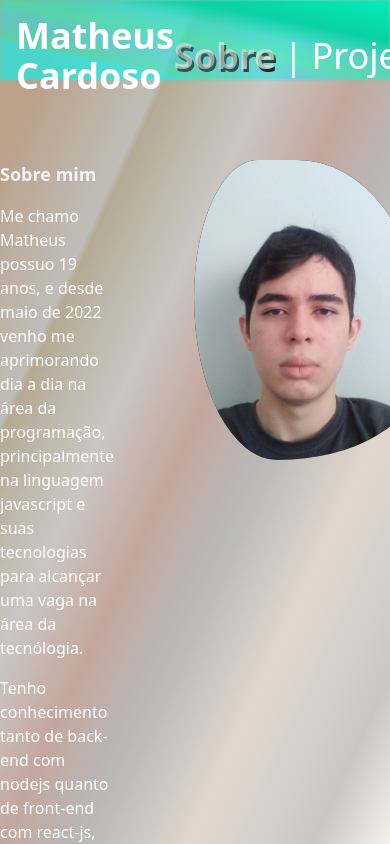
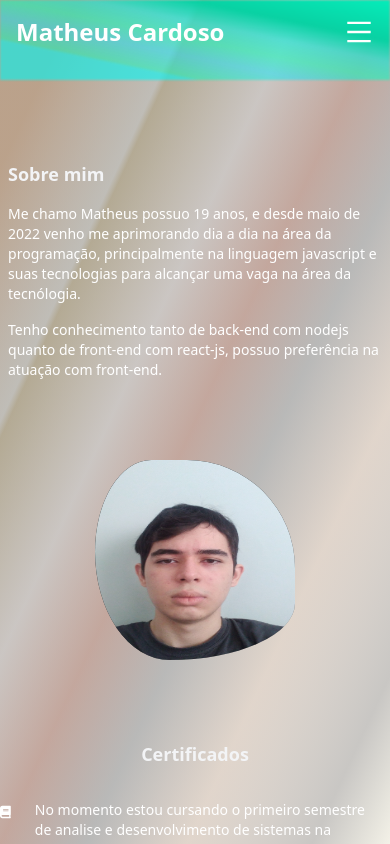
Before and after one commit to MatheusCardosoc0/Portifolio2.0, a Next.js app: page /components/About in a window 390 px wide. Built offline with nearby package versions, Linux system fonts and the light colour scheme.

Commit message:
deixando o site responsivo

```diff
--- a/src/Layaut/Navbar.tsx
+++ b/src/Layaut/Navbar.tsx
@@ -1,6 +1,8 @@
 import { motion } from "framer-motion"
+import { useState } from "react"
 import LinksElement from "../assets/LinksElement"
 import { navVariants } from "../utils/motion"
+import { AiOutlineClose, AiOutlineMenu } from 'react-icons/ai'
 
 interface NavbarProps {
   pageCurrent: string
@@ -8,6 +10,9 @@ interface NavbarProps {
 }
 
 const Navbar = ({ pageCurrent, setPageCurrent }: NavbarProps) => {
+
+  const [showMenu, setShowMenu] = useState<boolean>(false)
+
   return (
     <section className="w-full lg:max-w-[1248px] fixed top-0 z-10">
 
@@ -19,34 +24,52 @@ const Navbar = ({ pageCurrent, setPageCurrent }: NavbarProps) => {
 
 
       <motion.div variants={navVariants}
-        className="text-4xl text-white flex justify-between p-4 items-center"
+        className=" text-white flex justify-between p-4 "
         initial="hidden"
         whileInView={"show"}
         viewport={{ once: false, amount: 0.25 }}>
 
 
 
-        <h1 className="font-bold">Matheus Cardoso</h1>
+        <h1 className="font-bold md:text-4xl text-2xl">Matheus Cardoso</h1>
 
-        <div>
-          <ul className="flex gap-2">
+        <div className={` ${showMenu && 'bg-teal-500/40 fixed h-[1800px] top-0 left-0 w-full'}
+         md:h-[initial] md:w-[initial] md:top-[initial] md:left-[initial] md:static md:bg-transparent`}>
+
+          {showMenu &&
+            <button className="p-2 relative md:hidden" onClick={(e) => setShowMenu(false)}>
+              <AiOutlineClose className="text-8xl" />
+            </button>}
+
+
+          <ul className={`md:flex flex-col md:flex-row gap-20 md:gap-4 text-5xl ${showMenu ? 'flex' : 'hidden'} md:relative
+           fixed left-1/2 top-1/2 -translate-x-1/2 -translate-y-1/2 md:text-3xl `}>
             <li onClick={() => setPageCurrent('1')}>
               <LinksElement href="/components/About" text="Sobre"
                 Activate={pageCurrent == '1' && true} />
             </li>
-            |
+            <b className="hidden md:flex"> |</b>
             <li onClick={() => setPageCurrent('2')}>
               <LinksElement href="/components/Projects" text="Projetos"
                 Activate={pageCurrent == '2' && true} />
             </li>
-            |
+            <b className="hidden md:flex"> |</b>
             <li onClick={() => setPageCurrent('3')}>
               <LinksElement href="/components/Habilities" text="Histórico"
                 Activate={pageCurrent == '3' && true} />
             </li>
           </ul>
+
+
         </div>
+
+        <button className=" relative md:hidden" onClick={(e) => setShowMenu(true)}>
+          <AiOutlineMenu className="text-3xl" />
+        </button>
+
       </motion.div>
+
+
     </section>
   )
 }
--- a/src/assets/CustomText.tsx
+++ b/src/assets/CustomText.tsx
@@ -11,7 +11,7 @@ export const TypingTitle = ({ styleText, text }: CustomTextProps) => (
     variants={textContainer}
     initial="hidden"
     whileInView={"show"}
-    className={`text-lg sm:text-4xl text-gray-100 font-bold ${styleText}`}>
+    className={`text-lg px-2 sm:text-4xl text-gray-100 font-bold ${styleText}`}>
     {Array.from(text).map((letter, index) => (
       <motion.span variants={textVariant2} key={index}>
         {letter === '' ? '\u80A4' : letter}
@@ -26,7 +26,7 @@ export const TypingText = ({ text, styleText }: CustomTextProps) => (
     variants={textVariant2}
     initial="hidden"
     whileInView={"show"}
-    className={`font-normal text-base  md:text-xl text-white ${styleText}`}>
+    className={`font-normal text-sm px-2  md:text-xl text-white ${styleText}`}>
     {Array.from(text).map((letter, index) => (
       <motion.span variants={textVariant2} key={index}>
         {letter === '' ? '\u80A4' : letter}
--- a/src/assets/ElementHistory.tsx
+++ b/src/assets/ElementHistory.tsx
@@ -9,7 +9,7 @@ interface ElementHistoryProps{
 
 const ElementHistory = ({text}:ElementHistoryProps) => {
   return (
-    <div className='w-[24rem] mx-auto flex items-center flex-col mb-2'>
+    <div className='md:w-[32rem] mx-auto flex items-center flex-col mb-2'>
       <TypingText text={text}
         styleText='' />
 
--- a/src/pages/components/About.tsx
+++ b/src/pages/components/About.tsx
@@ -6,13 +6,13 @@ import { FaBook, FaBookOpen } from 'react-icons/fa'
 
 const About = () => {
   return (
-    <section className='section gradient-02 overflow-x-hidden overflow-y-scroll'>
+    <section className='section gradient-02  '>
 
 
 
 
-      <div className=' flex gap-20 justify-around'>
-        <div className='flex flex-col gap-4 w-[30rem]'>
+      <div className=' flex gap-20 flex-col md:flex-row md:justify-around'>
+        <div className='flex flex-col gap-4 md:w-[30rem]'>
           <TypingTitle text='Sobre mim' />
 
           <TypingText text='Me chamo Matheus possuo 19 anos, e desde maio de 2022 venho me aprimorando dia a dia na área da programação, principalmente na linguagem javascript e suas tecnologias para alcançar uma vaga na área da tecnólogia.' />
@@ -20,7 +20,8 @@ const About = () => {
           <TypingText text='Tenho conhecimento tanto de back-end com nodejs quanto de front-end com react-js, possuo preferência na atuação com front-end.' />
         </div>
 
-        <motion.img src='/profile.jpg' className='rounded-full photo-effect'
+        <motion.img src='/profile.jpg'
+          className='rounded-full photo-effect md:w-[300px] md:h-[300px] w-[200px] h-[200px] mx-auto md:mx-[initial]'
           variants={zoomIn(0.25, 1)}
           initial="hidden"
           whileInView={"show"} />
@@ -32,12 +33,12 @@ const About = () => {
       <div className='flex flex-col gap-8 mt-20'>
         <TypingTitle text='Certificados' styleText='text-center' />
 
-        <motion.div className='flex gap-4 w-[50rem] mx-auto'
+        <motion.div className='flex gap-4 lg:w-[50rem] mx-auto'
           variants={fadeIn('up', 'tween', 0.25, 1)}
           initial="hidden"
           whileInView={"show"}>
 
-          <FaBook className='text-white text-4xl' />
+          <FaBook className='text-white text-2xl md:text-4xl' />
           <TypingText text='No momento estou cursando o primeiro semestre de analise e desenvolvimento de sistemas na universidade uninter.' />
         </motion.div>
       </div>
@@ -45,7 +46,7 @@ const About = () => {
       <div className='flex flex-col gap-8 mt-20'>
         <TypingTitle text='Habilidades' styleText='text-center' />
 
-        <motion.div className='flex gap-4 w-[50rem] mx-auto flex-col'
+        <motion.div className='flex gap-4 e-full lg:w-[50rem] mx-auto flex-col'
           variants={fadeIn('up', 'tween', 0.25, 1)}
           initial="hidden"
           whileInView={"show"}>
@@ -53,32 +54,32 @@ const About = () => {
 
 
           <div className='flex gap-3 items-center'>
-            <FaBookOpen className='text-white text-4xl inline' />
-            <b className='text-2xl text-white'>Linguagens:</b>
+            <FaBookOpen className='text-white text-2xl md:text-4xl inline' />
+            <b className='md:text-2xl text-white'>Linguagens:</b>
             <TypingText text=' javascript, html, css.' styleText='inline' />
           </div>
 
           <div className='flex gap-3 items-center'>
-            <FaBookOpen className='text-white text-4xl inline' />
-            <b className='text-2xl text-white'>Frameworks:</b>
+            <FaBookOpen className='text-white text-2xl md:text-4xl inline' />
+            <b className='md:text-2xl text-white'>Frameworks:</b>
             <TypingText text='react-js, node-js, next-js, tailwindcss.' styleText='inline' />
           </div>
 
           <div className='flex gap-3 items-center'>
-            <FaBookOpen className='text-white text-4xl inline' />
-            <b className='text-2xl text-white'>Bibliotecas:</b>
+            <FaBookOpen className='text-white text-2xl md:text-4xl inline' />
+            <b className='md:text-2xl text-white'>Bibliotecas:</b>
             <TypingText text='context-api, framer-motion .' styleText='inline' />
           </div>
 
           <div className='flex gap-3 items-center'>
-            <FaBookOpen className='text-white text-4xl inline' />
-            <b className='text-2xl text-white'>Habilidades pessoais:</b>
+            <FaBookOpen className='text-white text-2xl md:text-4xl inline' />
+            <b className='md:text-2xl text-white'>Habilidades pessoais:</b>
             <TypingText text='Bom auto-controle, gostar de aprender coisas novas.' styleText='inline' />
           </div>
 
           <div className='flex gap-3 items-center'>
-            <FaBookOpen className='text-white text-4xl inline' />
-            <b className='text-2xl text-white'>Outros:</b>
+            <FaBookOpen className='text-white text-2xl md:text-4xl inline' />
+            <b className='md:text-2xl text-white'>Outros:</b>
             <TypingText text='Prisma ORM, Rest-api, sanity.io .' styleText='inline' />
           </div>
 
--- a/src/pages/components/Habilities.tsx
+++ b/src/pages/components/Habilities.tsx
@@ -7,7 +7,7 @@ import { ConstHabilities } from '../../Constants/ConstantsHabilities'
 
 const Habilities = () => {
   return (
-    <section className='section gradient-04 flex text-center flex-col gap-40 overflow-y-scroll'>
+    <section className='section gradient-04 flex text-center flex-col gap-20 md:gap-40 overflow-y-scroll'>
 
       <TypingTitle text='Inicio' styleText='sm:text-5xl' />
 
--- a/src/pages/components/Projects.tsx
+++ b/src/pages/components/Projects.tsx
@@ -11,7 +11,7 @@ const Projects = () => {
   const [projectListTypeCurrent, setProjectListTypeCurrent] = useState<string>('Melhores projetos')
 
   return (
-    <section className='section gradient-03 overflow-x-hidden overflow-y-scroll'>
+    <section className='section gradient-03'>
 
       <motion.div className='text-center'
         variants={fadeIn('left', 'tween', 0.25, 1)}
@@ -20,7 +20,7 @@ const Projects = () => {
 
 
         <TypingTitle text={projectListTypeCurrent}
-          styleText='text-xl sm:text-5xl gradient-text-02 text-transparent drop-shadow-[2px_3px_0px_black] font-bold p-2' />
+          styleText='text-4xl sm:text-5xl gradient-text-02 text-transparent drop-shadow-[2px_3px_0px_black] font-bold p-2' />
 
         <select className='ml-2 cursor-pointer' onChange={e => setProjectListTypeCurrent(e.target.value)}>
           <option value={'Melhores projetos'}>Melhores projetos</option>
@@ -31,7 +31,7 @@ const Projects = () => {
 
 
       {projectListTypeCurrent == 'Melhores projetos' &&
-        <div className='flex flex-wrap items-center lg:justify-between justify-center  mt-24 '>
+        <div className='flex flex-wrap items-center lg:justify-between justify-center  mt-24'>
 
           {ConstantsProjects.map((project, index) => (
             <CardProject key={project.title} project={project} />
--- a/src/styles/globals.css
+++ b/src/styles/globals.css
@@ -8,5 +8,5 @@ body{
 }
 
 .section{
-  @apply w-full lg:max-w-[1248px] py-[160px] mx-auto h-screen overflow-y-scroll
+  @apply w-full lg:max-w-[1248px] py-[160px] mx-auto h-screen overflow-y-scroll overflow-x-hidden
 }
--- a/src/styles/modules.css
+++ b/src/styles/modules.css
@@ -49,8 +49,6 @@
   order: 1;
   justify-self: center;
   background-size: cover;
-  width: 300px;
-  height: 300px;
   animation: profile_animate 8s ease-in-out infinite 1s;
 }
 
@@ -133,3 +131,7 @@
     rgba(243, 236, 248, 0.868) 100%
   );
 }
+
+.teste{
+  position: initial;
+}
```
Also changed, not shown: src/assets/CardProject.tsx (+19 -15 lines), src/pages/components/DetailsProject.tsx (+8 -8 lines).
